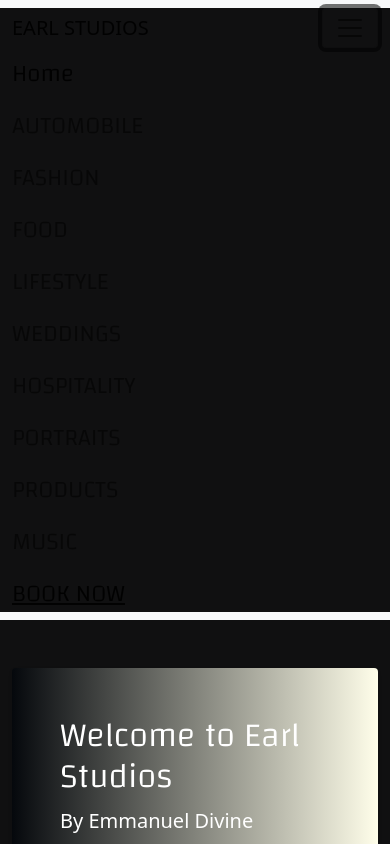
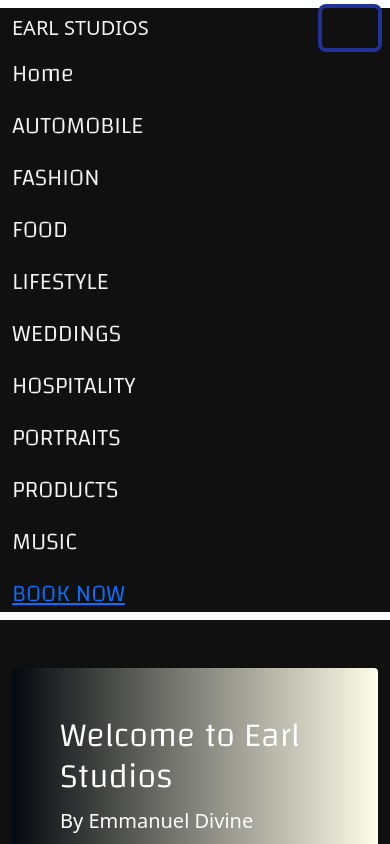
Before and after one commit to jindudimuna/earlstudios, a plain HTML site: page Home.html in a window 390 px wide. Both pictures are taken after a click on the button "Toggle navigation". Shown: the top 844 px of the page. Drawn offline with nearby package versions, Linux system fonts and the light colour scheme; a web font is replaced by a local one.

Commit message:
bug fixes

```diff
--- a/Home.html
+++ b/Home.html
@@ -11,7 +11,7 @@
 <script src="https://cdn.jsdelivr.net/npm/bootstrap@5.1.3/dist/js/bootstrap.bundle.min.js" integrity="sha384-ka7Sk0Gln4gmtz2MlQnikT1wXgYsOg+OMhuP+IlRH9sENBO0LRn5q+8nbTov4+1p" crossorigin="anonymous"></script>
 </head>
 <body>
-  <nav class="navbar navbar-expand-lg navbar-light bg-light">
+  <nav class="navbar navbar-expand-lg ">
   <div class="container-fluid">
     <a class="navbar-brand" href="#">EARL STUDIOS</a>
     <button class="navbar-toggler" type="button" data-bs-toggle="collapse" data-bs-target="#navbarText" aria-controls="navbarText" aria-expanded="false" aria-label="Toggle navigation">
@@ -20,7 +20,7 @@
     <div class="collapse navbar-collapse" id="navbarText">
       <ul class="navbar-nav me-auto mb-2 mb-lg-0">
         <li class="nav-item">
-          <a class="nav-link active" aria-current="page" href="home.html">Home</a>
+          <a class="nav-link active" aria-current="page" href="home.html" >Home</a>
         </li>
         <li class="nav-item">
           <a class="nav-link" href="automobile.html">AUTOMOBILE</a>
--- a/style.css
+++ b/style.css
@@ -18,6 +18,24 @@ h1 {
   font-size: 1.5em;
 }
 
+
+
 .container-fluid {
   background-color:#101011 ;
+
+
 }
+.navbar-brand{
+  color: #f4f4f4;
+}
+
+button.navbar-toggler{
+  color: #203295;
+}
+span.navbar-toggler-icon{
+  color: #f4f4f4;
+}
+
+a.nav-link{
+  color: #f4f4f4;
+}
```
